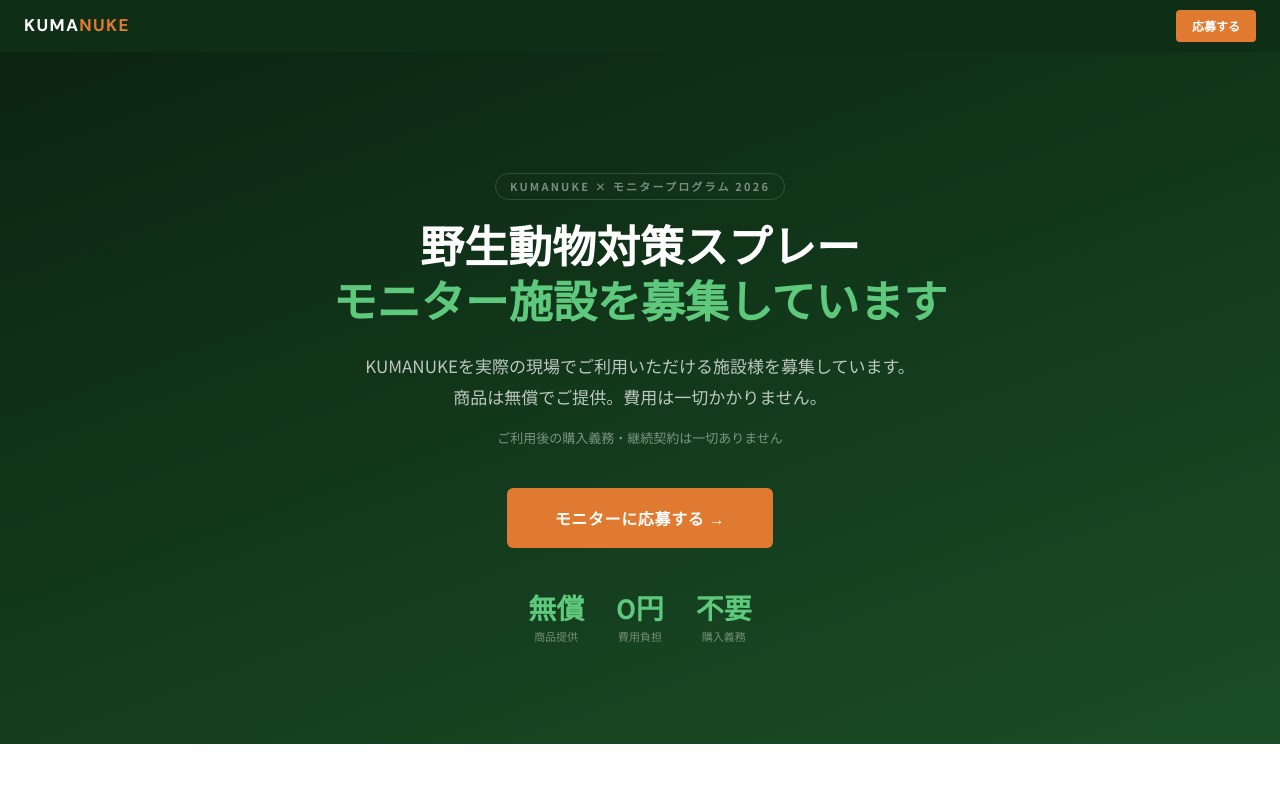
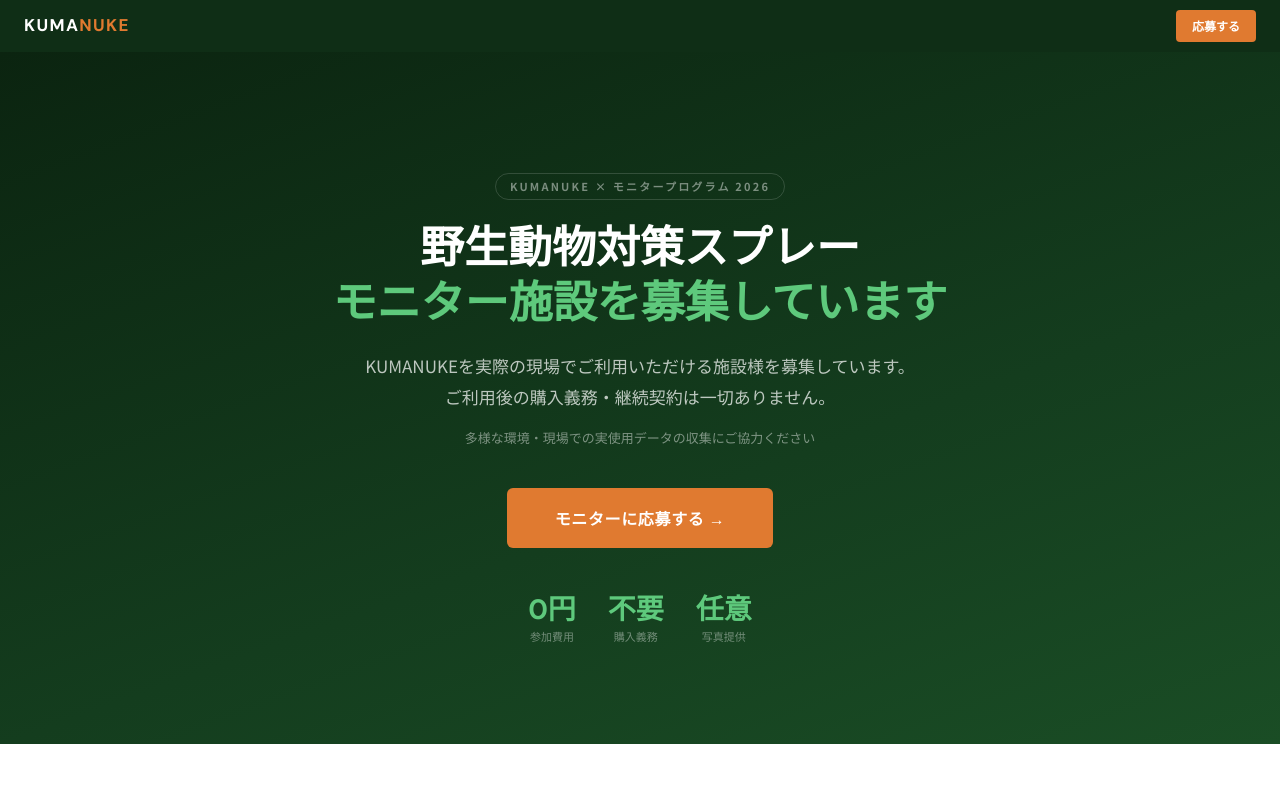
Before and after one commit to nnn1130093007250410-ai/kumanuke, a Next.js app: page /monitor in a window 1280 px wide. Shown: the top 800 px of the page. Built offline with nearby package versions, Linux system fonts and the light colour scheme.

Commit message:
fix: モニターページから無償提供・サンプル記述を削除

```diff
--- a/src/app/monitor/page.tsx
+++ b/src/app/monitor/page.tsx
@@ -4,7 +4,7 @@
 
 export const metadata: Metadata = {
   title: '野生動物対策モニター施設募集 | KUMANUKE',
-  description: 'キャンプ場・RVパーク・グランピング施設・山小屋など、KUMANUKEをモニター利用いただける施設を募集しています。商品1本を無償提供。費用は一切かかりません。',
+  description: 'キャンプ場・RVパーク・グランピング施設・山小屋など、KUMANUKEをモニター利用いただける施設を募集しています。実際の現場での使用データ収集にご協力ください。',
   alternates: { canonical: 'https://kumanuke.bubuworks.co.jp/monitor' },
 }
 
@@ -22,7 +22,7 @@
 const FAQS = [
   {
     q: '費用はかかりますか？',
-    a: '一切かかりません。商品（KUMANUKE 1本）を無償でご提供します。送料も弊社が負担いたします。',
+    a: 'モニタープログラムへのご参加に費用は一切かかりません。詳細はお問い合わせいただいた後にご案内いたします。',
   },
   {
     q: 'モニター利用後に購入義務はありますか？',
@@ -49,8 +49,8 @@
     a: '応募多数の場合は、利用環境・用途・地域などを考慮した上で弊社にて選考いたします。選考結果はメールにてご連絡します。ご了承ください。',
   },
   {
-    q: '1施設で複数本の申請はできますか？',
-    a: '今回は1施設につき1本のご提供です。広い敷地での活用など特別なご事情がある場合は、応募フォームの「利用予定場所・状況」欄にご記載ください。別途ご相談させていただきます。',
+    q: '複数の利用場所がある場合はどうすればよいですか？',
+    a: '応募フォームの「利用予定場所・状況」欄に詳しくご記載ください。内容を確認した上で、別途ご相談させていただきます。',
   },
   {
     q: 'どのような動物に効果がありますか？',
@@ -92,10 +92,10 @@
 
           <p style={{ fontSize: 'clamp(14px,2vw,17px)', color: 'rgba(255,255,255,0.72)', lineHeight: 1.85, maxWidth: 580, margin: '0 auto 16px' }}>
             KUMANUKEを実際の現場でご利用いただける施設様を募集しています。<br />
-            商品は無償でご提供。費用は一切かかりません。
+            ご利用後の購入義務・継続契約は一切ありません。
           </p>
           <p style={{ fontSize: 13, color: 'rgba(255,255,255,0.45)', marginBottom: 40 }}>
-            ご利用後の購入義務・継続契約は一切ありません
+            多様な環境・現場での実使用データの収集にご協力ください
           </p>
 
           <Link href="#form" style={{ display: 'inline-block', background: '#E07A30', color: '#fff', fontWeight: 800, fontSize: 16, padding: '18px 48px', borderRadius: 6, textDecoration: 'none', letterSpacing: '0.04em' }}>
@@ -104,9 +104,9 @@
 
           <div style={{ marginTop: 48, display: 'flex', gap: 32, justifyContent: 'center', flexWrap: 'wrap' }}>
             {[
-              { value: '無償', label: '商品提供' },
-              { value: '0円', label: '費用負担' },
+              { value: '0円', label: '参加費用' },
               { value: '不要', label: '購入義務' },
+              { value: '任意', label: '写真提供' },
             ].map(s => (
               <div key={s.label} style={{ textAlign: 'center' }}>
                 <div style={{ fontSize: 28, fontWeight: 900, color: '#5EC97C', fontFamily: 'var(--font-dm-sans)', lineHeight: 1 }}>{s.value}</div>
@@ -181,7 +181,7 @@
               </div>
               <ul style={{ listStyle: 'none', padding: 0, margin: 0, display: 'flex', flexDirection: 'column', gap: 12 }}>
                 {[
-                  { icon: '🐻', text: 'KUMANUKE 1本（200ml）を無償提供' },
+                  { icon: '🐻', text: 'KUMANUKE（200ml）のご提供' },
                   { icon: '📄', text: '利用方法・散布ガイドのご案内' },
                   { icon: '✉️', text: '利用前後のサポート対応' },
                 ].map(item => (
```
